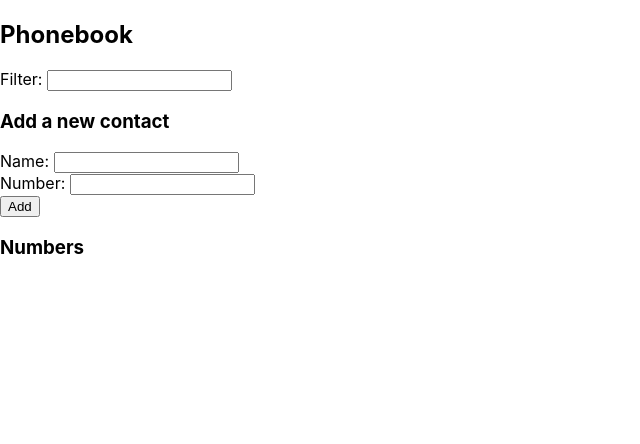
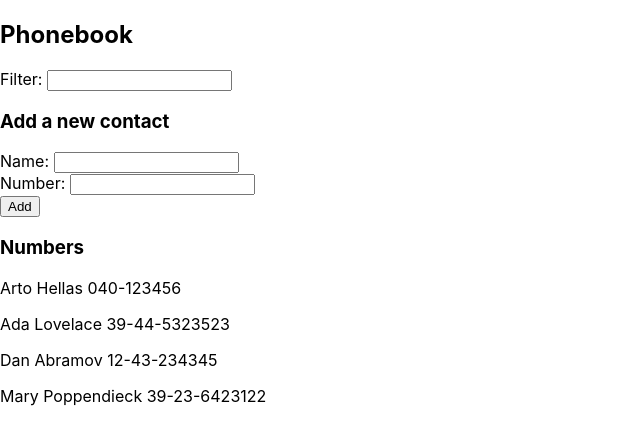
Before and after one commit to jHimanen/FSO2020, a React (Create React App) app in the folder osa2/puhelinluettelo/: page / in a window 1280 px wide. Shown: the top 444 px of the page, without its empty margins (0-640 px from the left). Built offline with nearby package versions, Linux system fonts and the light colour scheme; data requests are answered from the project's data file.

Commit message:
Submit solution to ex. 2.11

```diff
--- /dev/null
+++ b/osa2/puhelinluettelo/db.json
@@ -0,0 +1,24 @@
+{
+    "persons":[
+        {
+          "name": "Arto Hellas",
+          "nr": "040-123456",
+          "id": 1
+        },
+        {
+          "name": "Ada Lovelace",
+          "nr": "39-44-5323523",
+          "id": 2
+        },
+        {
+          "name": "Dan Abramov",
+          "nr": "12-43-234345",
+          "id": 3
+        },
+        {
+          "name": "Mary Poppendieck",
+          "nr": "39-23-6423122",
+          "id": 4
+        }
+    ]
+}
--- a/osa2/puhelinluettelo/src/App.js
+++ b/osa2/puhelinluettelo/src/App.js
@@ -1,4 +1,5 @@
-import React, { useState } from 'react';
+import React, { useState, useEffect } from 'react';
+import axios from 'axios';
 import Persons from './components/Persons';
 import ContactForm from './components/ContactForm';
 import Filter from './components/Filter';
@@ -10,6 +11,14 @@
   const [ newNr, setNewNr ] = useState('');
   const [ newFilter, setNewFilter ] = useState('');
   const [ showAll, setShowAll ] = useState(true);
+
+  useEffect(() => {
+    axios
+      .get('http://localhost:3001/persons')
+      .then(response => {
+        setPersons(response.data)
+      })
+  }, []);
 
   const addPerson = (event) => {
     event.preventDefault();
```
Also changed, not shown: osa2/puhelinluettelo/package.json (+6 -1 lines), 1 other file (tests, documents, lock files or other folders).
